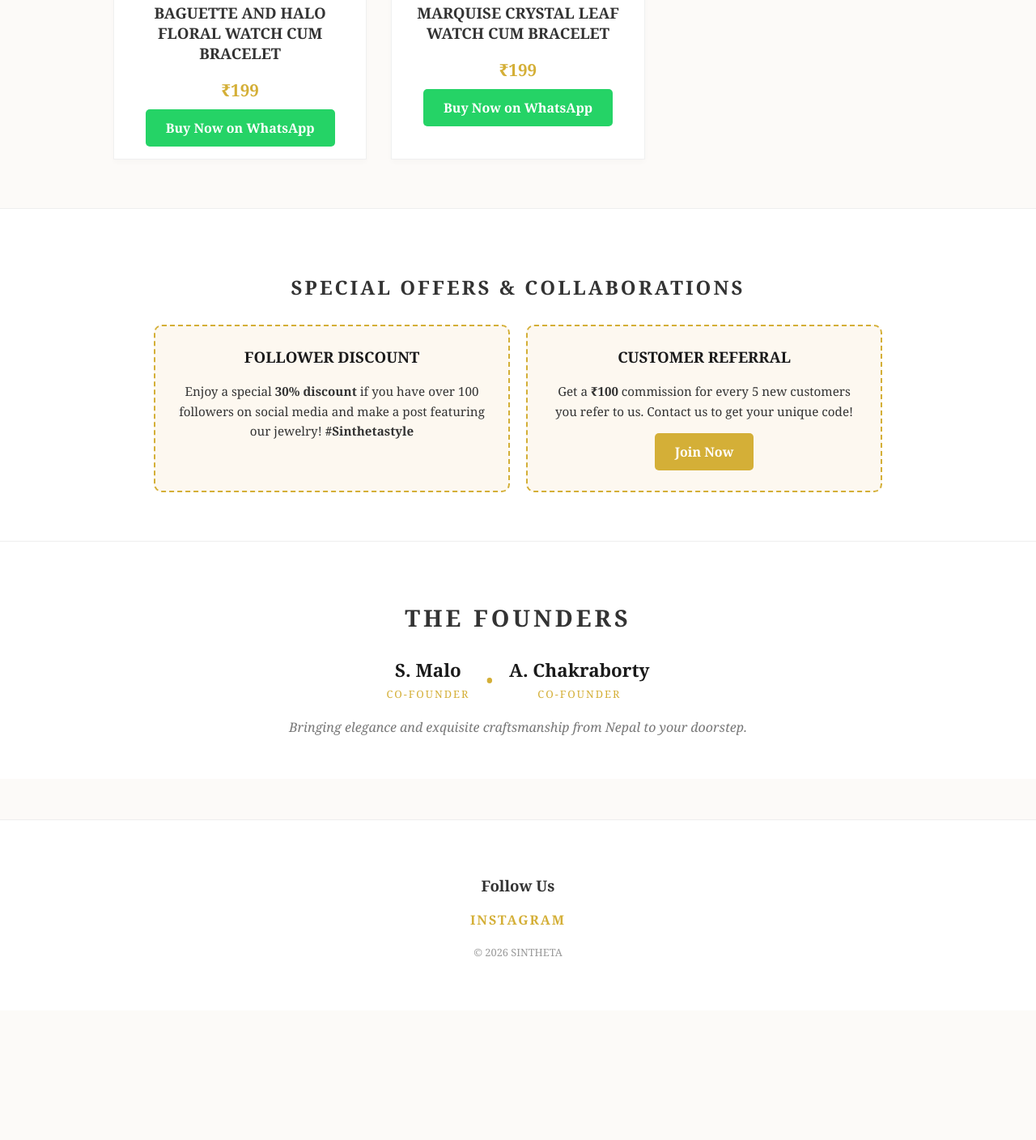
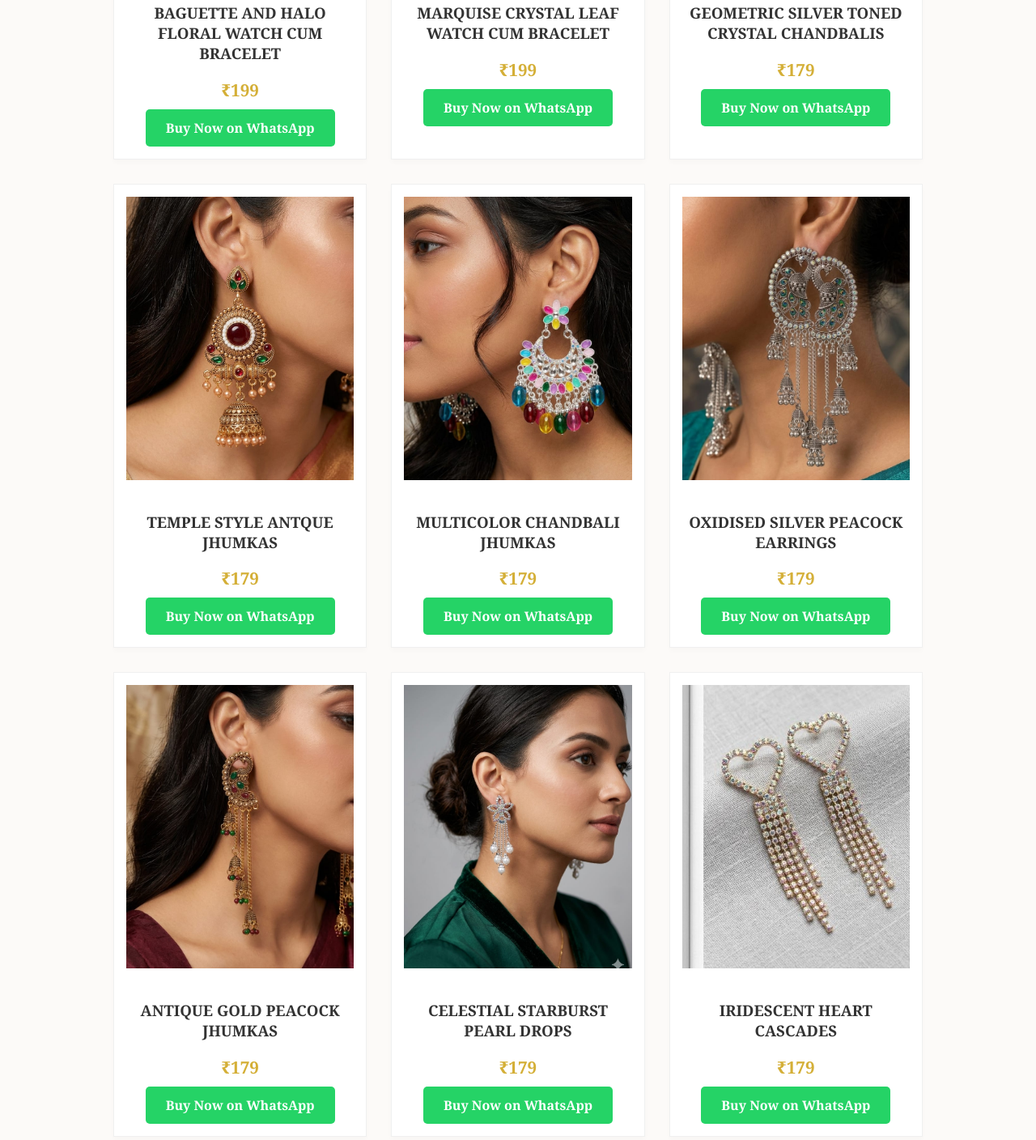
Before and after one commit to codewithAruuu/sintheta, a plain HTML site: page index.html in a window 1280 px wide. Shown: the part 3256-4664 px from the top of the page at 81% size. Before the commit the page ends 4504 px from the top, so only its background shows below. Drawn offline with Linux system fonts and the light colour scheme.

Commit message:
Add files via upload

```diff
--- a/index.html
+++ b/index.html
@@ -244,9 +244,64 @@
         <img src="0012.jpeg" alt="Marquise Crystal Leaf Watch cum bracelet">
         <h3>MARQUISE CRYSTAL LEAF WATCH CUM BRACELET</h3>
         <p class="price">₹199</p>
-        <a href="https://wa.me/919051235298?text=I+want+this+one+,sintheta:Marquise+crystal+leaf+watch+cum+bracelet" class="btn-buy">Buy Now on WhatsApp</a>
+        <a href="https://wa.me/919051235298?text=I+want+this+one+,sintheta:+Marquise+crystal+leaf+watch+cum+bracelet" class="btn-buy">Buy Now on WhatsApp</a>
      </div>
 
+<div class="product-card">
+        <img src="0013.jpeg" alt="Geometric Silver Toned Crystal Chandbalis">
+        <h3>GEOMETRIC SILVER TONED CRYSTAL CHANDBALIS</h3>
+        <p class="price">₹179</p>
+        <a href="https://wa.me/919051235298?text=I+want+this+one+,sintheta:+Geometric+Silver+Toned+Crystal+Chandbalis" class="btn-buy">Buy Now on WhatsApp</a>
+     </div>
+
+<div class="product-card">
+        <img src="0014.jpeg" alt="Temple Style Antique Jhumkas">
+        <h3>TEMPLE STYLE ANTQUE JHUMKAS</h3>
+        <p class="price">₹179</p>
+        <a href="https://wa.me/919051235298?text=I+want+this+one+,sintheta:+Temple+Style+Antique+Jhumkas" class="btn-buy">Buy Now on WhatsApp</a>
+     </div>
+
+<div class="product-card">
+        <img src="0015.jpeg" alt="Multicolored Chandbali Jhumkas">
+        <h3>MULTICOLOR CHANDBALI JHUMKAS</h3>
+        <p class="price">₹179</p>
+        <a href="https://wa.me/919051235298?text=I+want+this+one+,sintheta:+Multicolored+Chandbali+Jhumkas" class="btn-buy">Buy Now on WhatsApp</a>
+     </div>
+
+<div class="product-card">
+        <img src="0016.jpeg" alt="Oxidised silver Peacock Earrings">
+        <h3>OXIDISED SILVER PEACOCK EARRINGS</h3>
+        <p class="price">₹179</p>
+        <a href="https://wa.me/919051235298?text=I+want+this+one+,sintheta:+Oxidised+silver+Peacock+Earrings" class="btn-buy">Buy Now on WhatsApp</a>
+     </div>
+
+<div class="product-card">
+        <img src="0017.jpeg" alt="Antique Gold Peacock Jhumkas">
+        <h3>ANTIQUE GOLD PEACOCK JHUMKAS</h3>
+        <p class="price">₹179</p>
+        <a href="https://wa.me/919051235298?text=I+want+this+one+,sintheta:+Antique+Gold+Peacock+Jhumkas" class="btn-buy">Buy Now on WhatsApp</a>
+     </div>
+
+<div class="product-card">
+        <img src="0018.jpeg" alt="Celestial Starburst Pearl Drops">
+        <h3>CELESTIAL STARBURST PEARL DROPS</h3>
+        <p class="price">₹179</p>
+        <a href="https://wa.me/919051235298?text=I+want+this+one+,sintheta:+Celestial+Starburst+Pearl+Drops" class="btn-buy">Buy Now on WhatsApp</a>
+     </div>
+
+<div class="product-card">
+        <img src="0019.jpeg" alt="Iridescent Heart Cascades">
+        <h3>IRIDESCENT HEART CASCADES</h3>
+        <p class="price">₹179</p>
+        <a href="https://wa.me/919051235298?text=I+want+this+one+,sintheta:+Iridescent+Heart+Cascades" class="btn-buy">Buy Now on WhatsApp</a>
+     </div>
+
+<div class="product-card">
+        <img src="0020.jpeg" alt="Rhinestone Tessel Earrings">
+        <h3>RHINESTONE TESSEL EARRINGS</h3>
+        <p class="price">₹179</p>
+        <a href="https://wa.me/919051235298?text=I+want+this+one+,sintheta:+Rhinestone+Tessel+Earrings" class="btn-buy">Buy Now on WhatsApp</a>
+     </div>
 
 
 </div>
```
Also changed, not shown: 0013.jpeg (added), 0014.jpeg (added), 0015.jpeg (added), 0016.jpeg (added), 0017.jpeg (added), 0018.jpeg (added), 0019.jpeg (added), 0020.jpeg (added).
